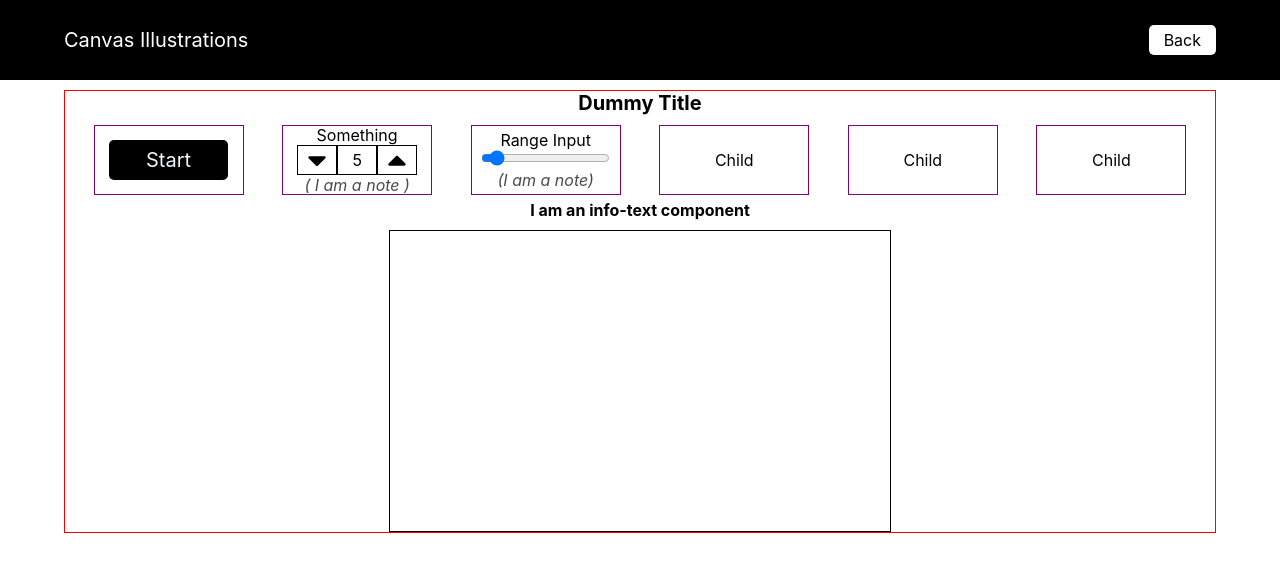
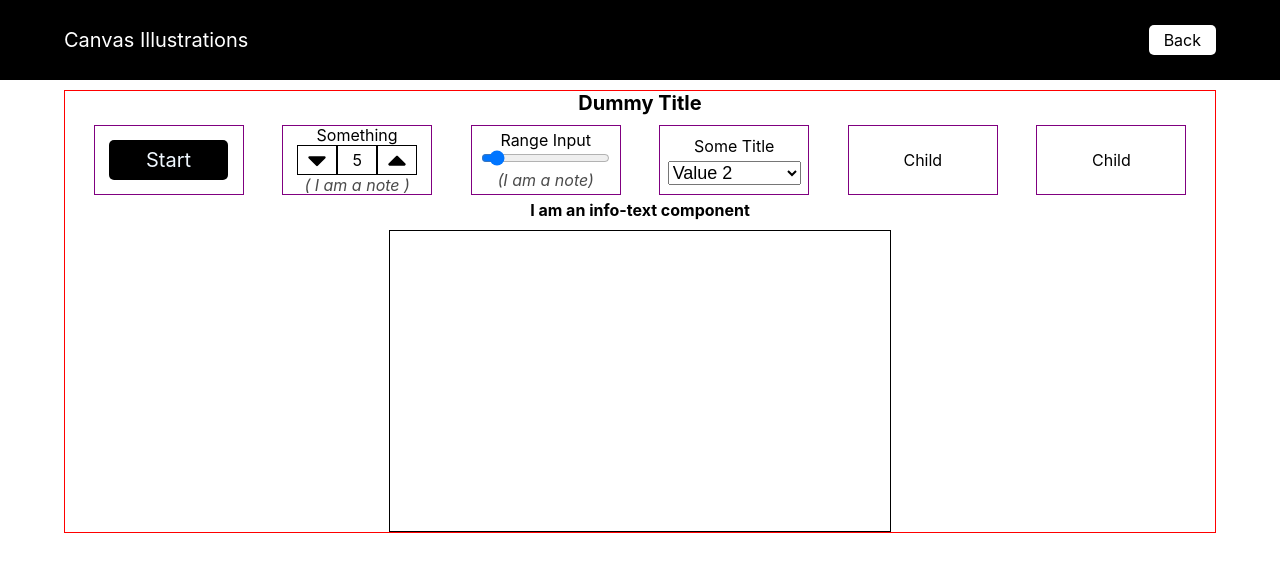
Before and after one commit to vighnesh153/canvas-api-illustrations, a React (Create React App) app: page / in a window 1280 px wide. Shown: the top 572 px of the page. Built offline with nearby package versions, Linux system fonts and the light colour scheme.

Commit message:
add the dropdown util component

```diff
--- a/src/components/project-view/data/data.tsx
+++ b/src/components/project-view/data/data.tsx
@@ -4,6 +4,7 @@ import './data.scss';
 import Button from 'src/util-components/button';
 import NumberInput from 'src/util-components/number-input';
 import RangeInput from 'src/util-components/range-input';
+import SelectFromDropDown from 'src/util-components/select-from-drop-down';
 
 type Props = {
 
@@ -34,7 +35,20 @@ function Data(props: Props) {
                     }}
                 />
             </div>
-            <div style={ style.child }>Child</div>
+            <div style={ style.child }>
+                <SelectFromDropDown
+                    title={ 'Some Title' } currentValue={ 'val2' }
+                    options={ [
+                        { displayText: 'Value 1', returnValue: 'val1' },
+                        { displayText: 'Value 2', returnValue: 'val2' },
+                        { displayText: 'Value 3', returnValue: 'val3' },
+                        { displayText: 'Value 4', returnValue: 'val4' },
+                    ] }
+                    onChange={(value => {
+                        console.log('Value changed to', value)
+                    })}
+                />
+            </div>
             <div style={ style.child }>Child</div>
             <div style={ style.child }>Child</div>
         </div>
--- /dev/null
+++ b/src/util-components/select-from-drop-down/index.ts
@@ -0,0 +1,3 @@
+import SelectFromDropDown from './select-from-drop-down';
+
+export default SelectFromDropDown;
--- /dev/null
+++ b/src/util-components/select-from-drop-down/select-from-drop-down.scss
@@ -0,0 +1,3 @@
+.SelectFromDropDown__title {
+  text-align: center;
+}
--- /dev/null
+++ b/src/util-components/select-from-drop-down/select-from-drop-down.tsx
@@ -0,0 +1,57 @@
+import * as React from 'react';
+import './select-from-drop-down.scss';
+
+type Props = {
+    title: string;
+    currentValue: string;
+    options: { returnValue: string, displayText: string }[];
+
+    onChange: (value: string) => void;
+};
+
+function SelectFromDropDown(props: Props) {
+    const [currentValue, setCurrentValue] = React.useState(props.currentValue);
+    const { onChange } = props;
+
+    React.useEffect(() => {
+        onChange(currentValue);
+    }, [currentValue, onChange]);
+
+    return (
+        <label style={ style.SelectFromDropDownRoot }>
+            <div className="SelectFromDropDown__title" style={ style.title }>
+                { props.title }
+            </div>
+            <select name="result" style={ style.select } value={ currentValue }
+                    onChange={ e => setCurrentValue(e.target.value) }
+            >
+                {
+                    props.options.map(({ returnValue, displayText }) => {
+                        return (
+                            <option value={ returnValue } key={ displayText }>
+                                { displayText }
+                            </option>
+                        );
+                    })
+                }
+            </select>
+        </label>
+    );
+}
+
+export default SelectFromDropDown;
+
+const style = {
+    SelectFromDropDownRoot: {
+        width: '100%',
+    },
+    title: {
+        marginBottom: '5px'
+    },
+    select: {
+        width: '90%',
+        margin: 'auto',
+        display: 'block',
+        fontSize: '18px',
+    },
+};
```
